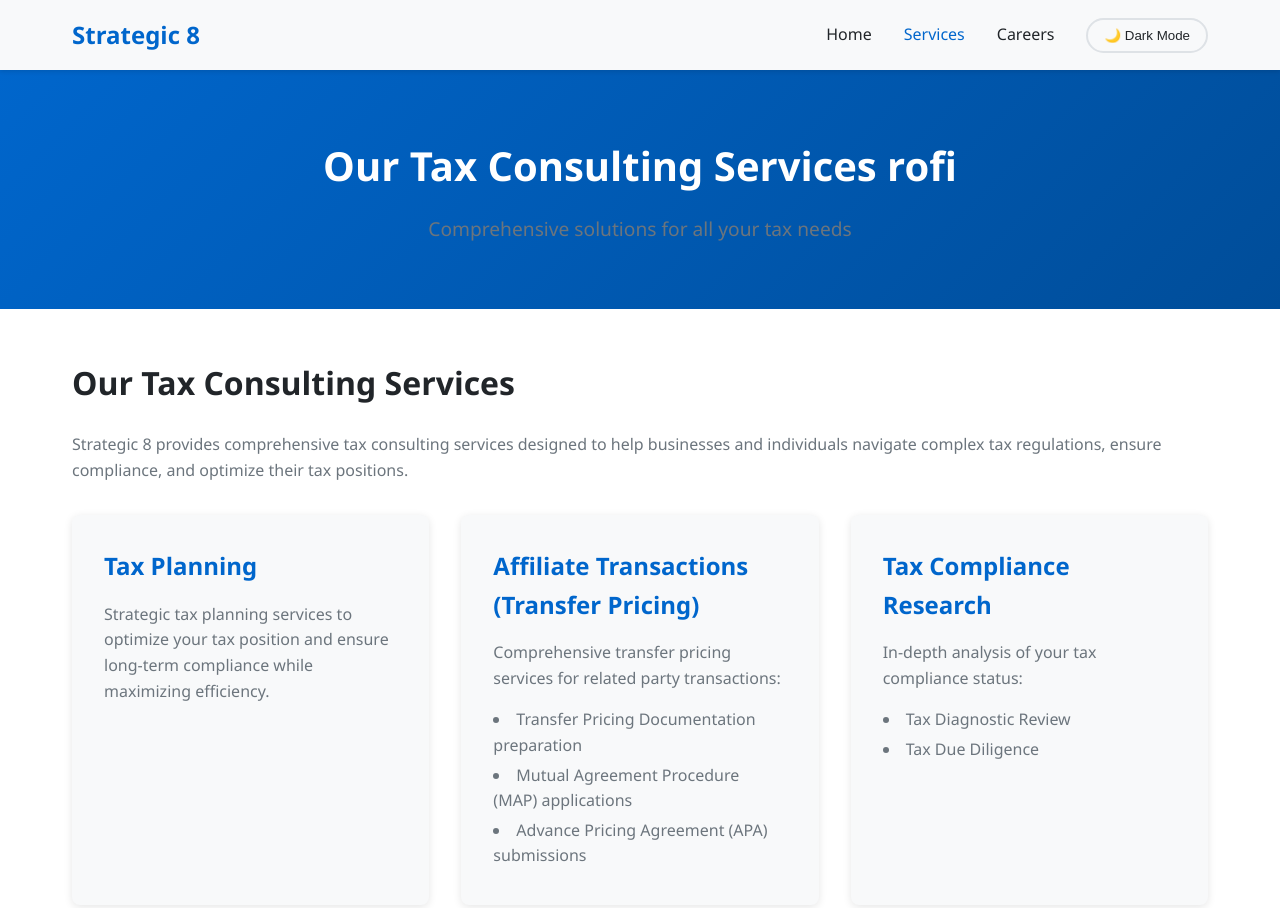
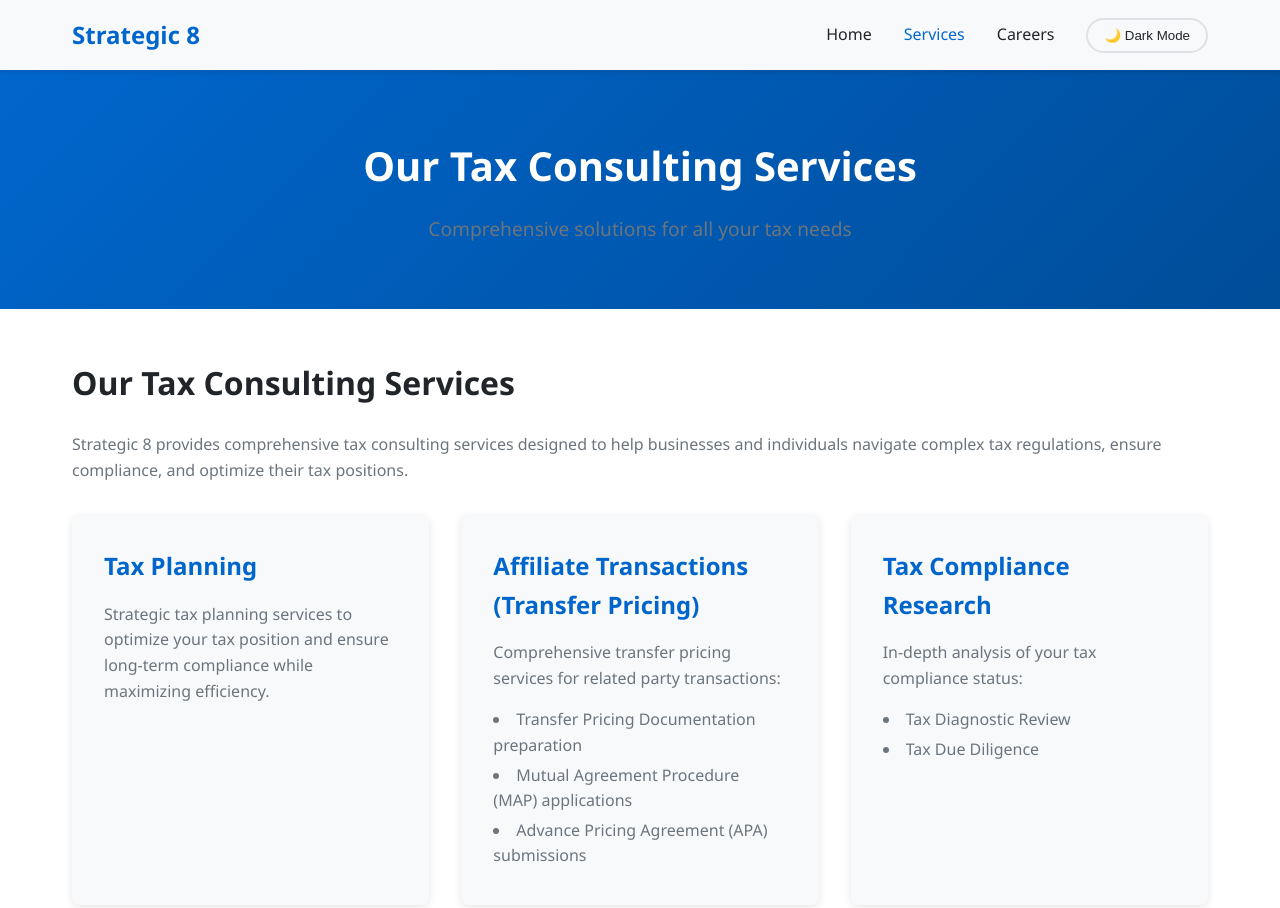
Before and after one commit to TasHijau/HCI-Final-Project, a plain HTML site: page services.html in a window 1280 px wide. Shown: the top 908 px of the page. Drawn offline with Linux system fonts and the light colour scheme.

Commit message:
fixed issue

```diff
--- a/services.html
+++ b/services.html
@@ -20,7 +20,7 @@
     </header>
 
     <div class="hero">
-        <h1>Our Tax Consulting Services rofi</h1>
+        <h1>Our Tax Consulting Services</h1>
         <p>Comprehensive solutions for all your tax needs</p>
     </div>
 
```
